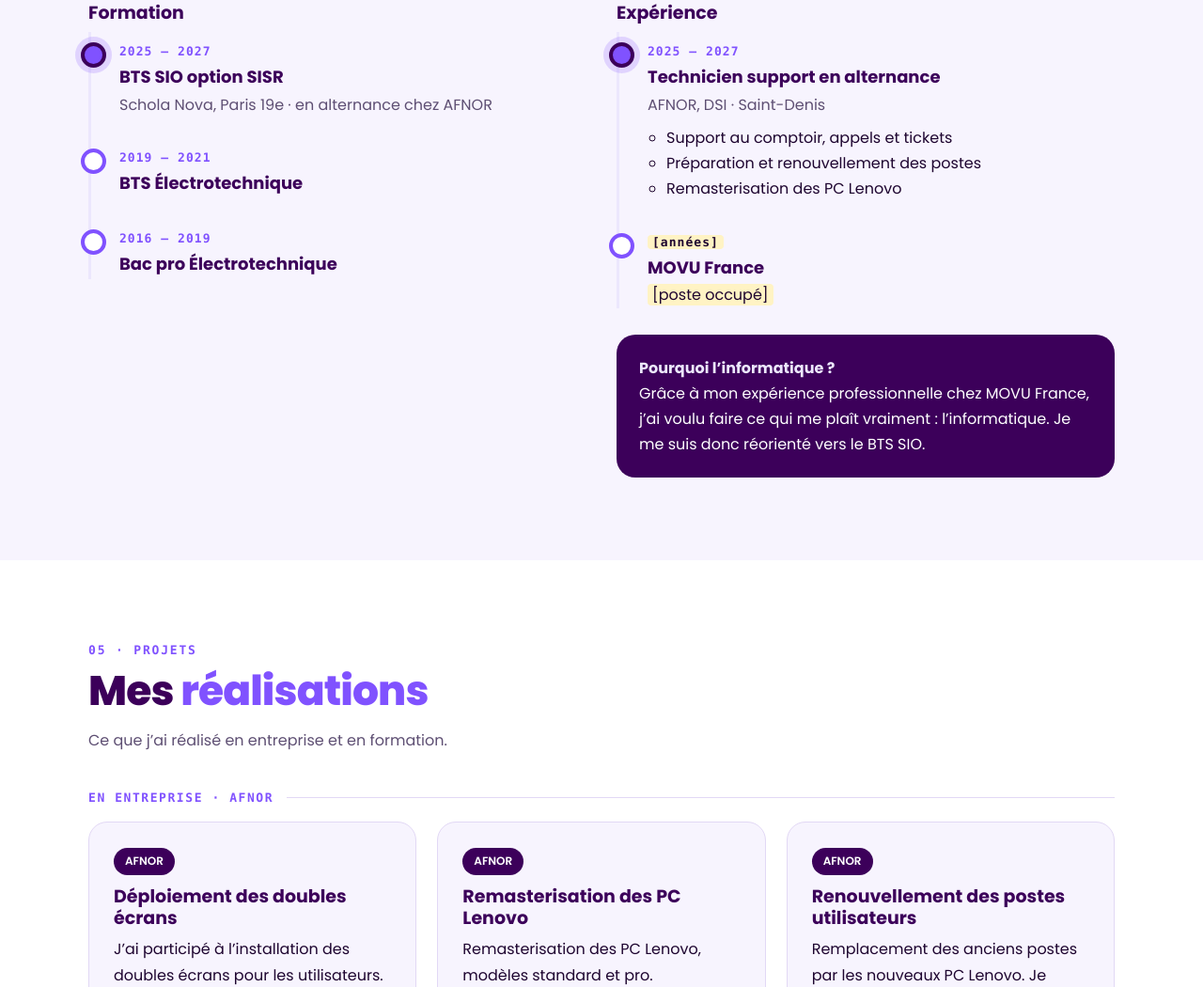
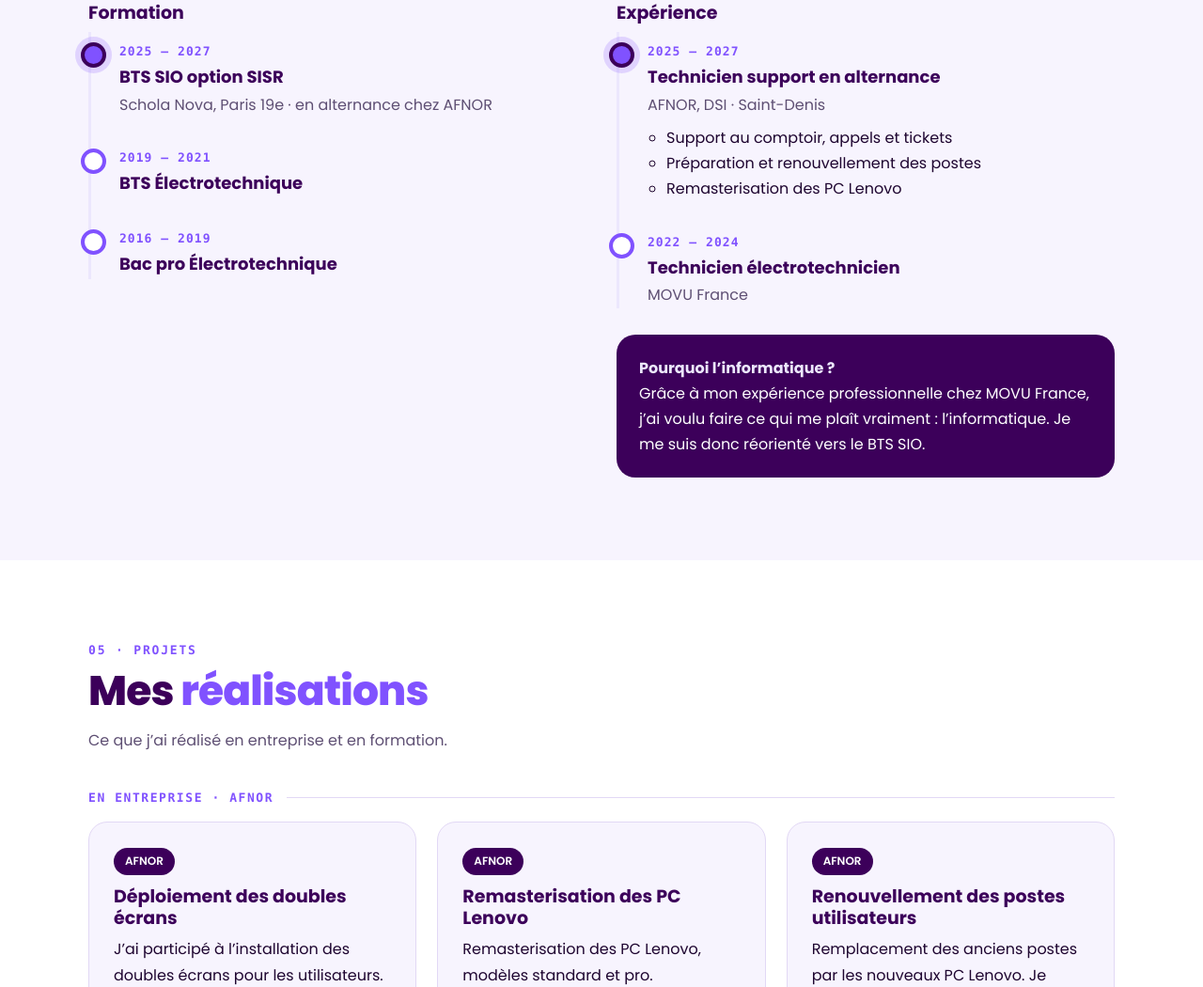
Before and after one commit to mbimikhakayi/portfolio, a plain HTML site: page index.html in a window 1280 px wide. Shown: the part 3856-4906 px from the top of the page at 94% size. Drawn offline with Linux system fonts and the light colour scheme.

Commit message:
Parcours : MOVU France 2022-2024

```diff
--- a/index.html
+++ b/index.html
@@ -233,7 +233,7 @@ html.js .reveal.vu{opacity:1;transform:none}
 <ol class="frise">
 <li class="now"><span class="an">2025 – 2027</span><b>Technicien support en alternance</b><span>AFNOR, DSI · Saint-Denis</span>
 <ul><li>Support au comptoir, appels et tickets</li><li>Préparation et renouvellement des postes</li><li>Remasterisation des PC Lenovo</li></ul></li>
-<li><span class="an"><mark class="a-remplir">[années]</mark></span><b>MOVU France</b><span><mark class="a-remplir">[poste occupé]</mark></span></li>
+<li><span class="an">2022 – 2024</span><b>Technicien électrotechnicien</b><span>MOVU France</span></li>
 </ol>
 <p class="encadre"><b>Pourquoi l’informatique ?</b><br>Grâce à mon expérience professionnelle chez MOVU France, j’ai voulu faire ce qui me plaît vraiment : l’informatique. Je me suis donc réorienté vers le BTS SIO.</p>
 </div>
```
